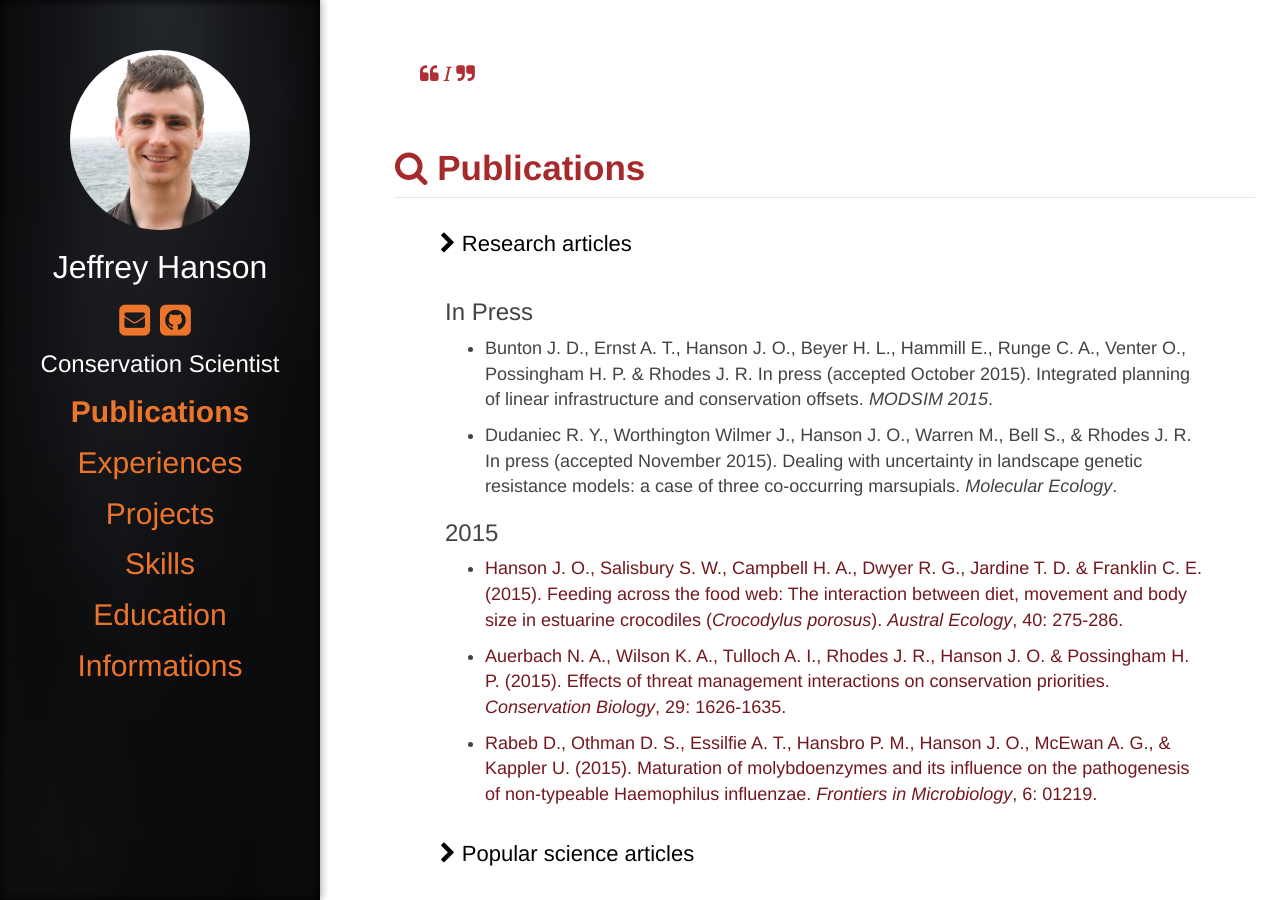
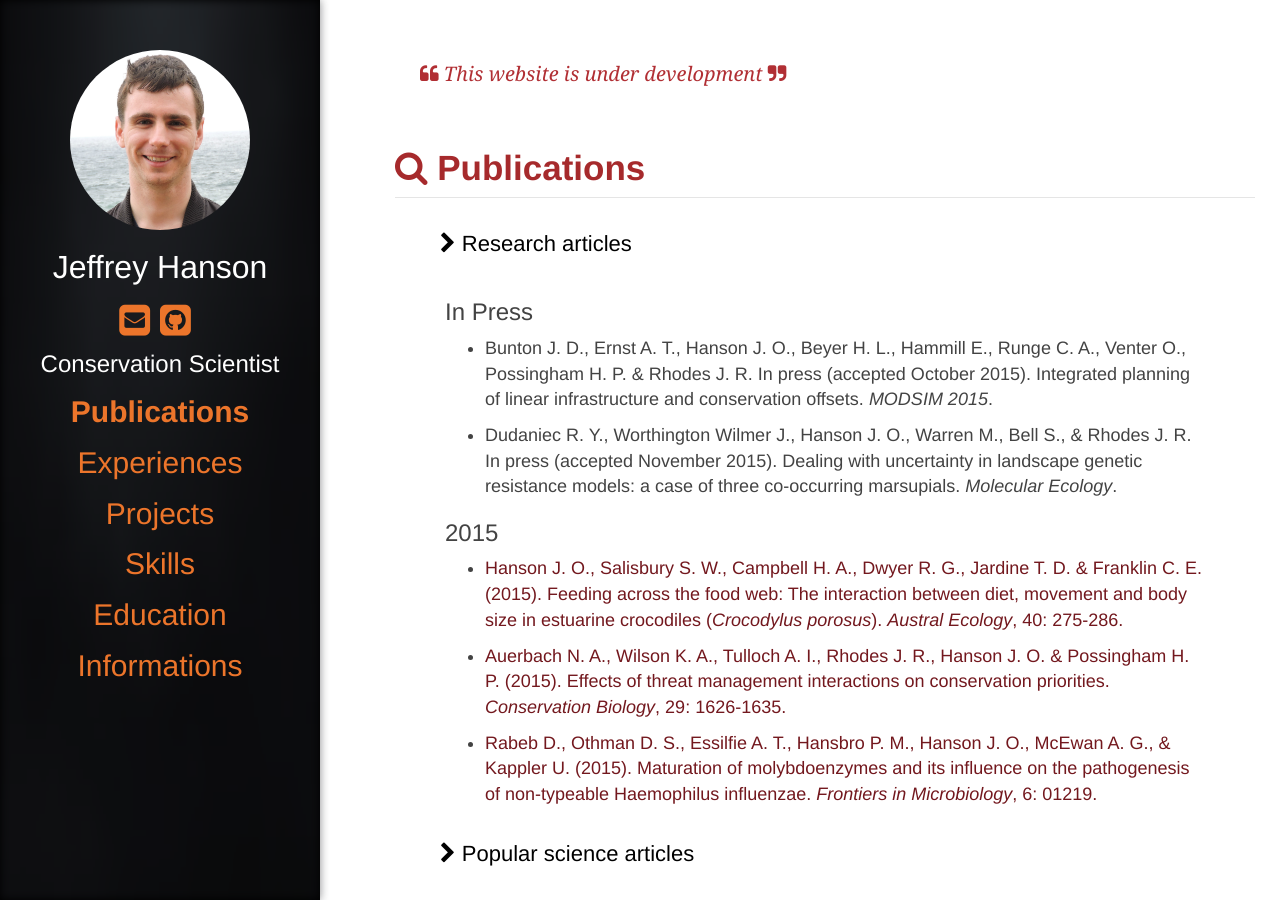
Before and after one commit to jeffreyhanson/jeffreyhanson.github.io, a Jekyll site: the page built from index.html, in a window 1280 px wide and 900 px high. Built offline with Jekyll 4.4.1, drawn with Linux system fonts in a browser that asks for light colours; nearby versions of some CDN libraries.

Commit message:
dev notice

```diff
--- a/_config.yml
+++ b/_config.yml
@@ -24,7 +24,7 @@ SEO_GOOGLE_SITE_VERIFICATION:
 ############################# Personnal Inforamtions ################################
 name   : Jeffrey Hanson #Your name
 summary: Conservation Scientist # a simple sentence about you
-quote  : "I " # a quote about you
+quote  : "This website is under development" # a quote about you
 phone  : +61 04 3108 8950 # your phone number
 # vcard  : /assets/leoderbois.vcf
 # street : 6 Delamore Court
```
